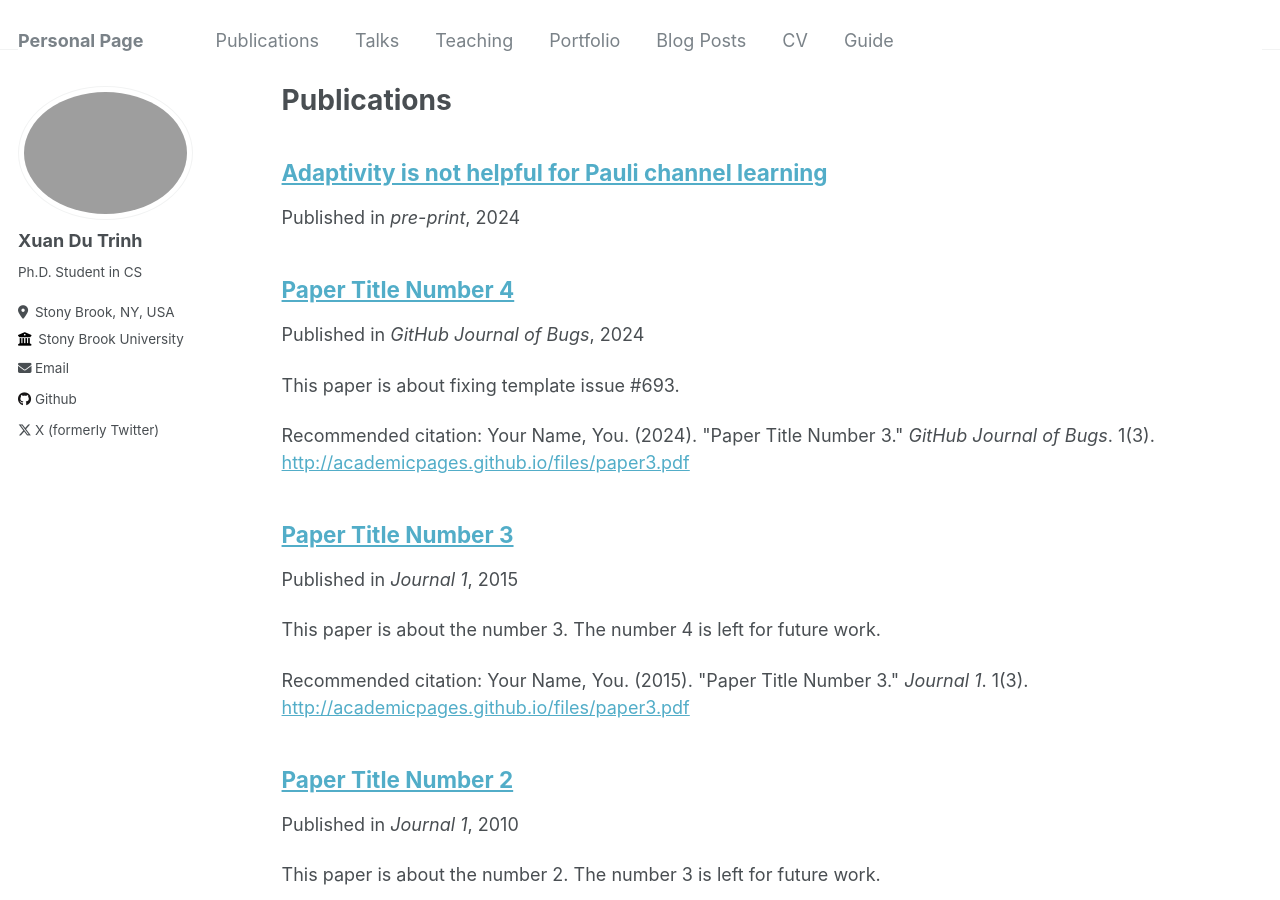
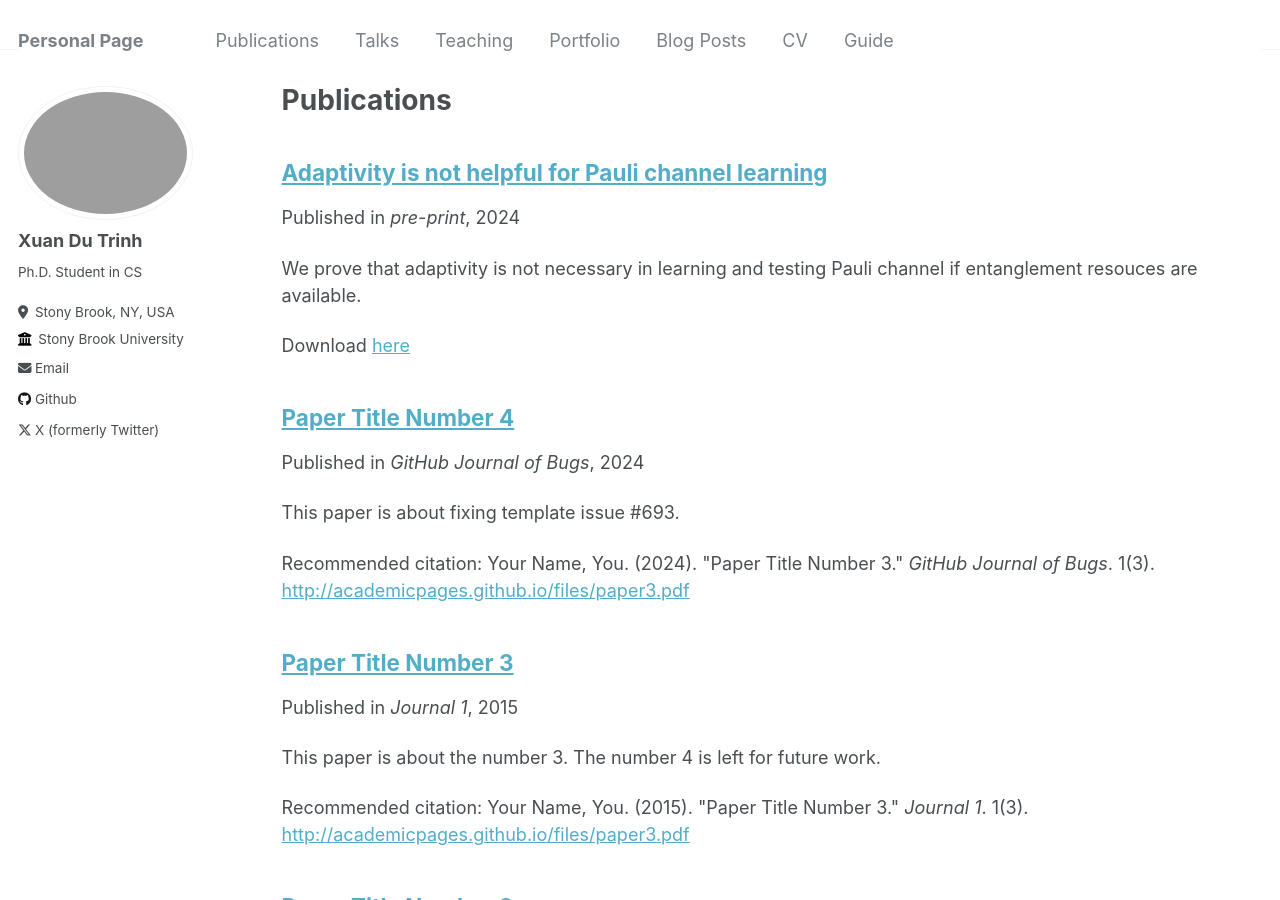
Before and after one commit to trinhdu97/trinhdu97.github.io, a Jekyll site: the page built from _pages/publications.md, in a window 1280 px wide and 900 px high. Built offline with Jekyll 4.4.1, drawn with Linux system fonts in a browser that asks for light colours.

Commit message:
Update 2009-10-01-paper-title-number-1.md

```diff
--- a/_publications/2009-10-01-paper-title-number-1.md
+++ b/_publications/2009-10-01-paper-title-number-1.md
@@ -2,9 +2,9 @@
 title: "Adaptivity is not helpful for Pauli channel learning"
 collection: Learning Pauli channel
 permalink: https://arxiv.org/abs/2403.09033
-#excerpt: ''
+excerpt: 'We prove that adaptivity is not necessary in learning and testing Pauli channel if entanglement resouces are available.'
 date: 03/2024
 venue: 'pre-print'
-#paperurl: 'https://arxiv.org/abs/2403.09033'
+paperurl: 'https://arxiv.org/abs/2403.09033'
 #citation: 'Your Name, You. (2009). &quot;Paper Title Number 1.&quot; <i>Journal 1</i>. 1(1).'
 ---
```
